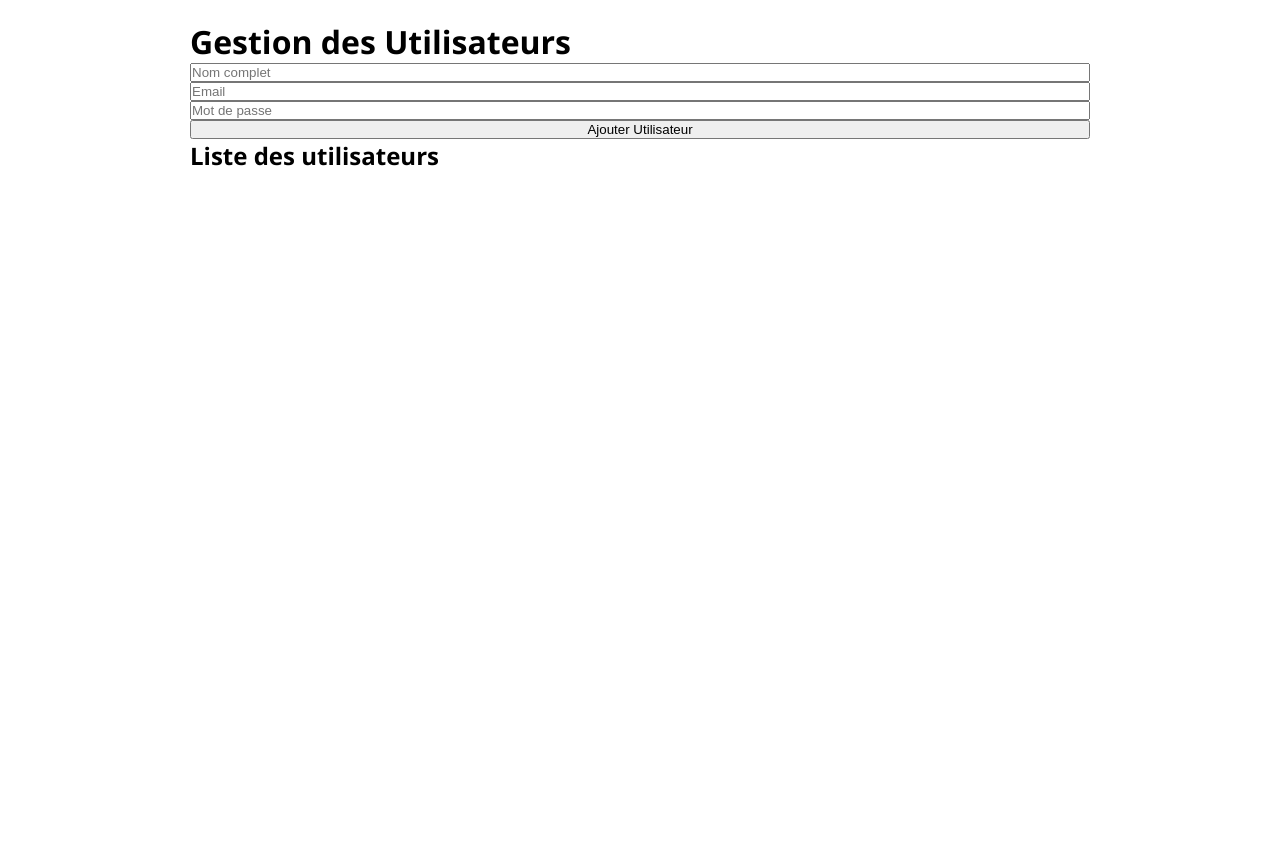
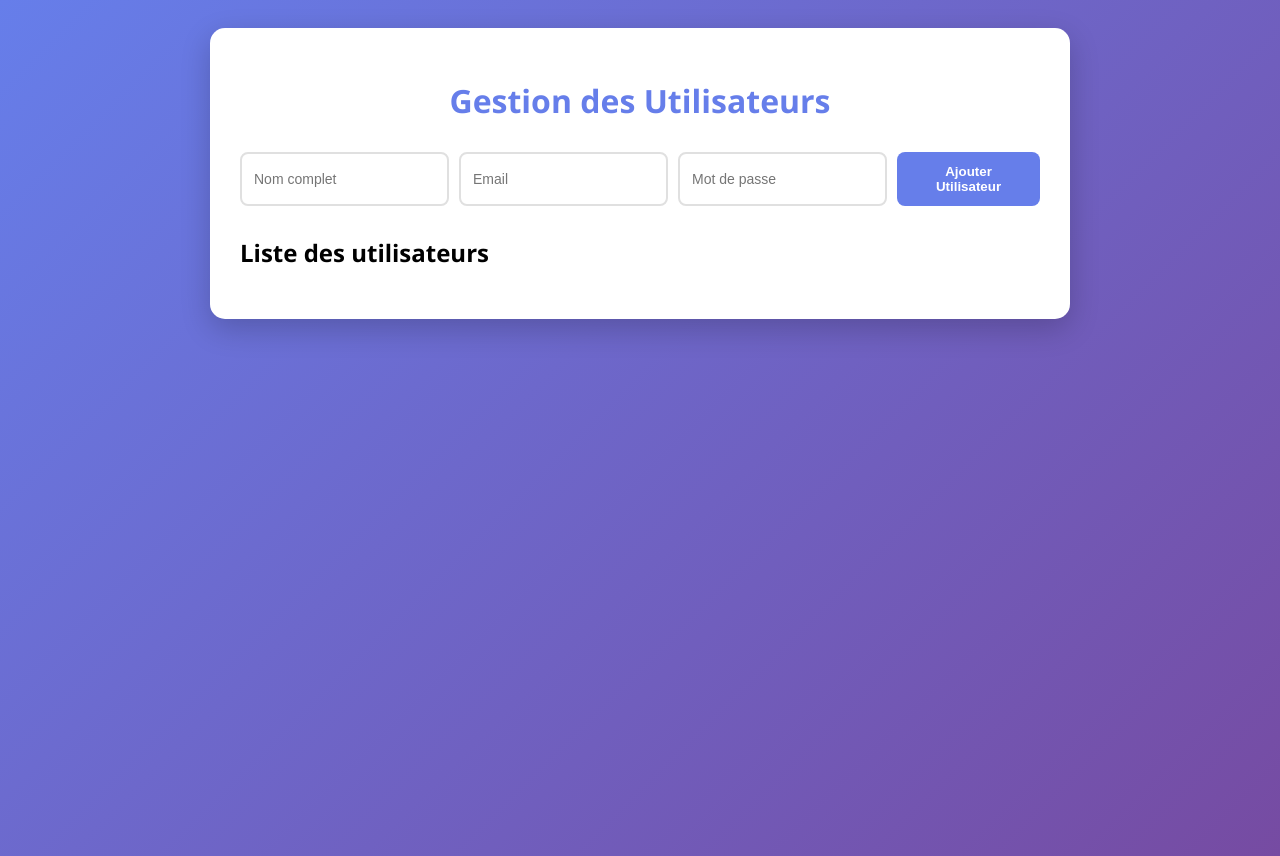
Before and after one commit to mgih/projet-gestion-users, a website: page public/index.html in a window 1280 px wide. Before the commit the page ends 800 px from the top, so only its background shows below. Drawn offline with Linux system fonts and the light colour scheme; no server answers.

Commit message:
Ajoute les styles CSS pour l'interface utilisateur

```diff
--- a/public/style.css
+++ b/public/style.css
@@ -1,75 +1,63 @@
-/* ============================================ */
-/* TODO GHITA: Completer les styles CSS */
-/* ============================================ */
-
-/* Reset et styles de base */
+//* style.css - Création par Ghita */
  * {
    margin: 0;
    padding: 0;
    box-sizing: border-box;
  }
 
+
  body {
    font-family: 'Segoe UI', Tahoma, Geneva, Verdana, sans-serif;
-  /* TODO GHITA: Ajouter un background degrade */
-  /* Suggestion: linear-gradient(135deg, #667eea 0%, #764ba2 100%) */
+   background: linear-gradient(135deg, #667eea 0%, #764ba2 100%);
    min-height: 100vh;
    padding: 20px;
  }
 
+
  #app {
-  max-width: 900px;
+   max-width: 800px;
    margin: 0 auto;
+   background: white;
+   padding: 30px;
+   border-radius: 15px;
+   box-shadow: 0 10px 30px rgba(0,0,0,0.2);
  }
 
+
  h1 {
-  /* TODO GHITA: Styliser le titre principal */
-  /* Suggestions: color, text-align, margin-bottom, font-size, text-shadow */
+   color: #667eea;
+   margin-bottom: 30px;
+   text-align: center;
  }
 
-.card {
-  /* TODO GHITA: Styliser les cartes */
-  /* Suggestions: background, padding, border-radius, box-shadow, margin-bottom */
+
+ #userForm {
+   display: flex;
+   gap: 10px;
+   margin-bottom: 30px;
  }
 
-.card h2 {
-  /* TODO GHITA: Styliser les sous-titres */
+
+ input {
+   flex: 1;
+   padding: 12px;
+   border: 2px solid #e0e0e0;
+   border-radius: 8px;
+   font-size: 14px;
  }
 
-#userForm {
-  /* TODO GHITA: Mettre les champs en colonne avec gap */
-  display: flex;
-  flex-direction: column;
+
+ button {
+   padding: 12px 24px;
+   background: #667eea;
+   color: white;
+   border: none;
+   border-radius: 8px;
+   cursor: pointer;
+   font-weight: bold;
  }
 
-input {
-  /* TODO GHITA: Styliser les champs input */
-  /* Suggestions: padding, border, border-radius, font-size */
-}
-
-button {
-  /* TODO GHITA: Styliser les boutons */
-  /* Suggestions: padding, background, color, border, border-radius, cursor */
-}
 
  button:hover {
-  /* TODO GHITA: Ajouter effet hover */
+   background: #5568d3;
  }
-
-#usersList {
-  /* TODO GHITA: Styliser la liste des utilisateurs */
-}
-
-.user-item {
-  /* TODO GHITA: Styliser chaque element utilisateur */
-  /* Suggestions: display flex, justify-content, padding, background, border-radius */
-}
-
-.user-info {
-  /* TODO GHITA: Styliser les infos utilisateur */
-}
-
-.delete-btn {
-  /* TODO GHITA: Styliser le bouton supprimer */
-  /* Suggestion: background rouge #e74c3c */
-}
```
Lines whose indentation alone changed are shown as unchanged.
